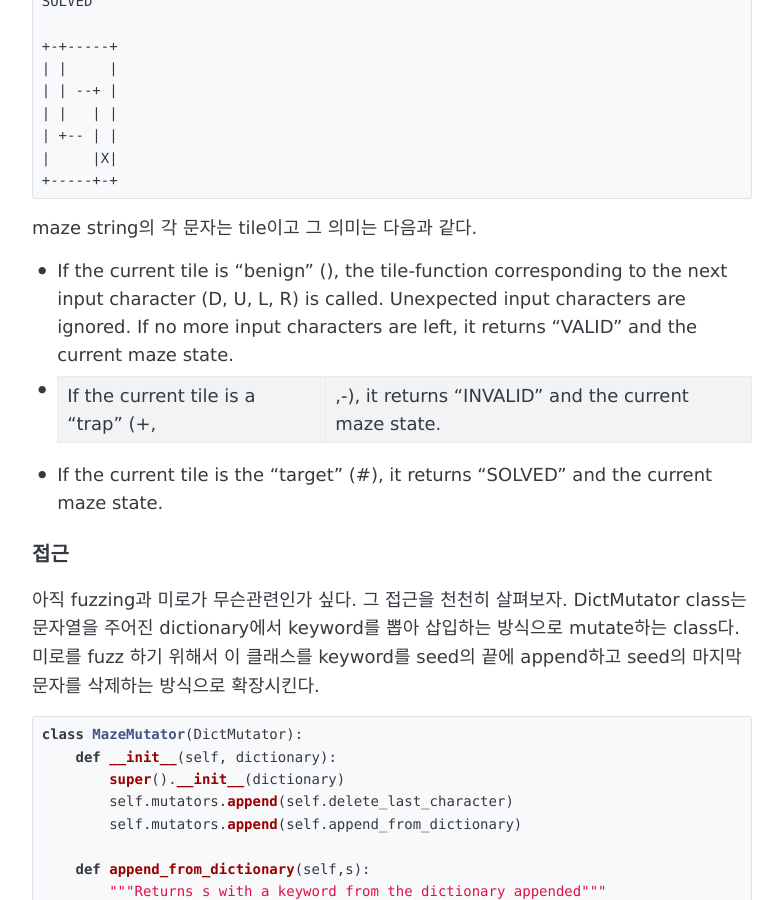
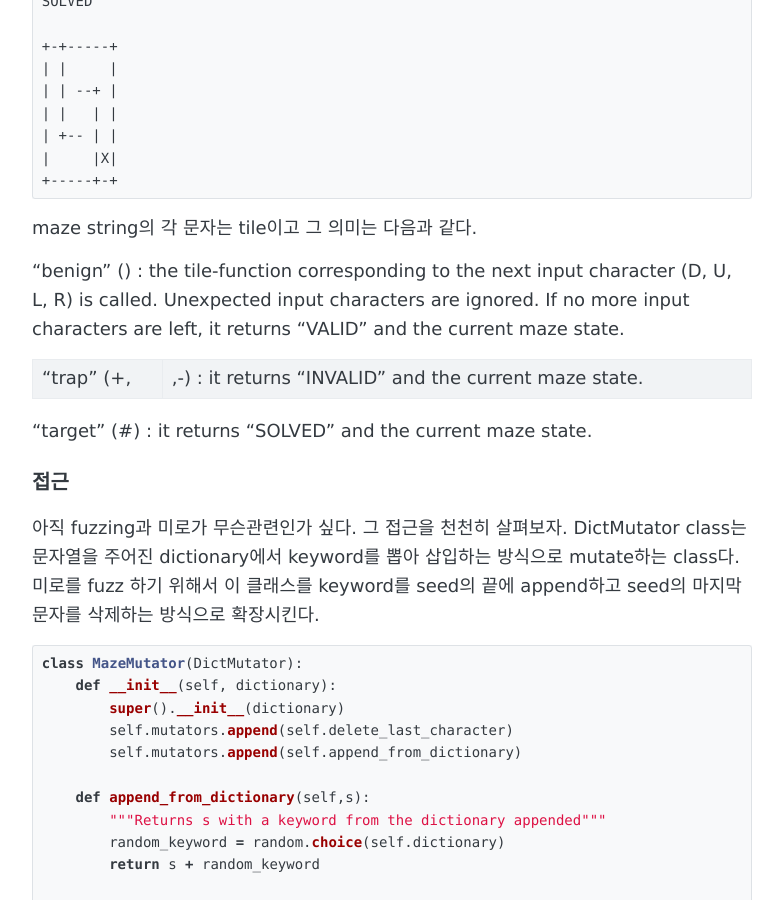
Before and after one commit to sihyungyou/sihyungyou.github.io, a Jekyll site: the page built from _posts/2019-07-24-fuzzingbook-ch2-4-2.md, in a window 1280 px wide and 900 px high, scrolled down 912 px. Shown: the whole window, without its empty margins (248-1031 px from the left). Built offline with Jekyll 4.4.1, drawn with Linux system fonts in a browser that asks for light colours.

Commit message:
fuzzingbook, 6359

```diff
--- a/_posts/2019-07-24-fuzzingbook-ch2-4-2.md
+++ b/_posts/2019-07-24-fuzzingbook-ch2-4-2.md
@@ -43,9 +43,12 @@ SOLVED
 ~~~
 
 maze string의 각 문자는 tile이고 그 의미는 다음과 같다.
-- If the current tile is "benign" (), the tile-function corresponding to the next input character (D, U, L, R) is called. Unexpected input characters are ignored. If no more input characters are left, it returns "VALID" and the current maze state.
-- If the current tile is a "trap" (+,|,-), it returns "INVALID" and the current maze state.
-- If the current tile is the "target" (#), it returns "SOLVED" and the current maze state.
+
+"benign" () : the tile-function corresponding to the next input character (D, U, L, R) is called. Unexpected input characters are ignored. If no more input characters are left, it returns "VALID" and the current maze state.
+
+"trap" (+,|,-) : it returns "INVALID" and the current maze state.
+
+"target" (#) : it returns "SOLVED" and the current maze state.
 
 ### 접근
 아직 fuzzing과 미로가 무슨관련인가 싶다. 그 접근을 천천히 살펴보자. DictMutator class는 문자열을 주어진 dictionary에서 keyword를 뽑아 삽입하는 방식으로 mutate하는 class다. 미로를 fuzz 하기 위해서 이 클래스를 keyword를 seed의 끝에 append하고 seed의 마지막 문자를 삭제하는 방식으로 확장시킨다.
```
Also changed, not shown: _posts/2019-09-22-baekjoon-6359.md (added, +58 -0 lines).
